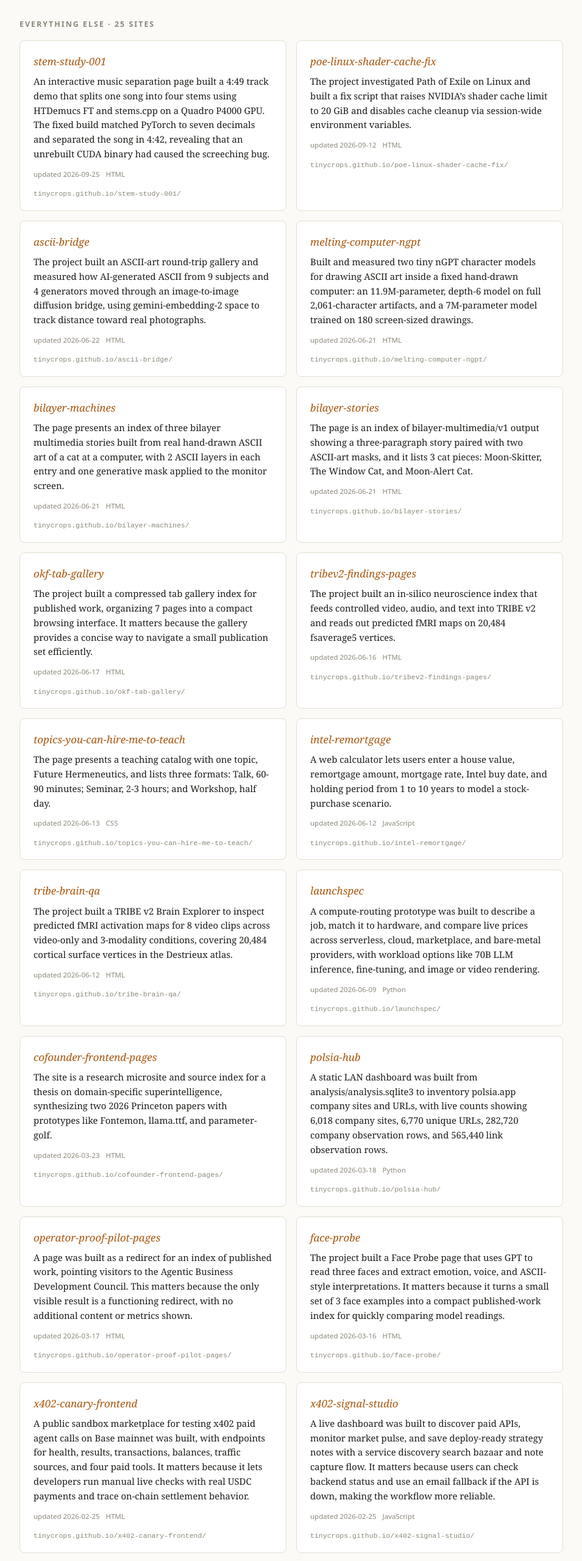
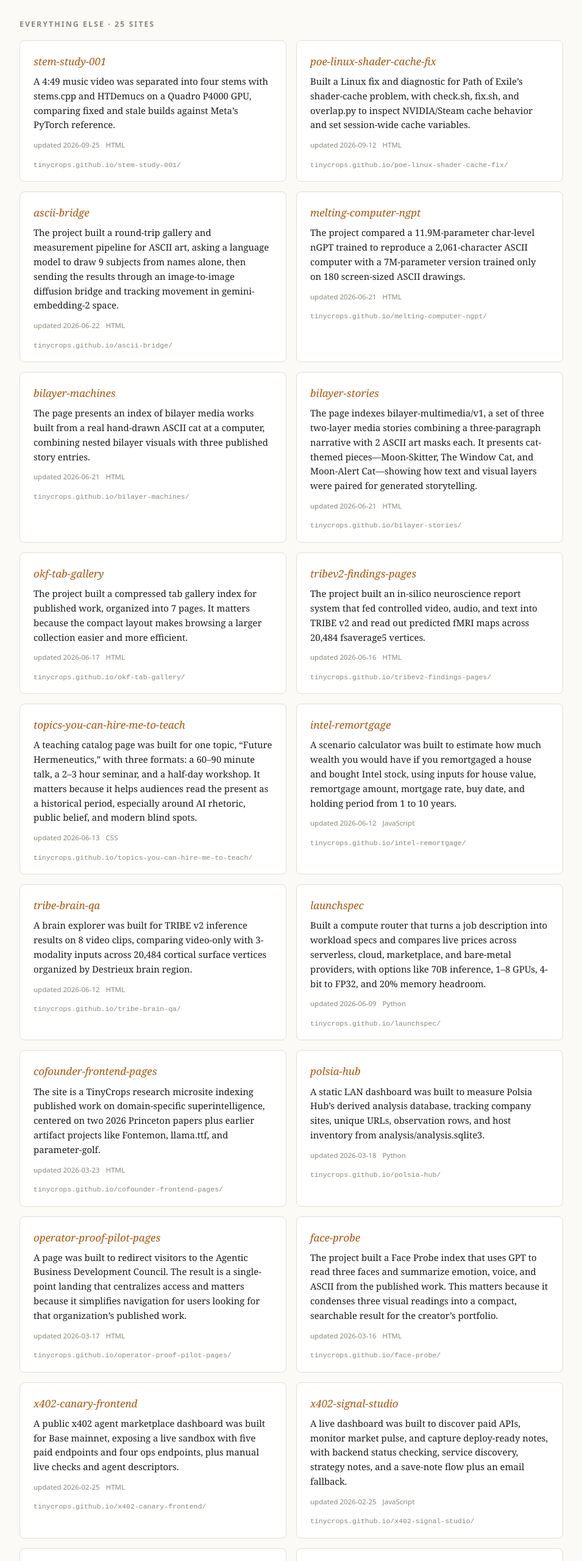
Before and after one commit to tinycrops/tinycrops-index, a plain HTML site: page frontend/index.html in a window 1280 px wide. Shown: the part 2140-4700 px from the top of the page at 61% size, without its empty margins (162-1117 px from the left). Drawn offline with Linux system fonts and the light colour scheme.

Commit message:
chore: regenerate index 2026-11-19

```diff
--- a/frontend/index.html
+++ b/frontend/index.html
@@ -143,155 +143,155 @@
 <div class="grid">
     <article class="card">
       <h3><a href="https://tinycrops.github.io/stem-study-001/" target="_blank" rel="noopener noreferrer">stem-study-001</a></h3>
-      <p>An interactive music separation page built a 4:49 track demo that splits one song into four stems using HTDemucs FT and stems.cpp on a Quadro P4000 GPU. The fixed build matched PyTorch to seven decimals and separated the song in 4:42, revealing that an unrebuilt CUDA binary had caused the screeching bug.</p>
+      <p>A 4:49 music video was separated into four stems with stems.cpp and HTDemucs on a Quadro P4000 GPU, comparing fixed and stale builds against Meta’s PyTorch reference.</p>
       <div class="meta"><span>updated 2026-09-25</span><span>HTML</span></div>
       <a class="src" href="https://tinycrops.github.io/stem-study-001/" target="_blank" rel="noopener noreferrer">tinycrops.github.io/stem-study-001/</a>
     </article>
     <article class="card">
       <h3><a href="https://tinycrops.github.io/poe-linux-shader-cache-fix/" target="_blank" rel="noopener noreferrer">poe-linux-shader-cache-fix</a></h3>
-      <p>The project investigated Path of Exile on Linux and built a fix script that raises NVIDIA’s shader cache limit to 20 GiB and disables cache cleanup via session-wide environment variables.</p>
+      <p>Built a Linux fix and diagnostic for Path of Exile’s shader-cache problem, with check.sh, fix.sh, and overlap.py to inspect NVIDIA/Steam cache behavior and set session-wide cache variables.</p>
       <div class="meta"><span>updated 2026-09-12</span><span>HTML</span></div>
       <a class="src" href="https://tinycrops.github.io/poe-linux-shader-cache-fix/" target="_blank" rel="noopener noreferrer">tinycrops.github.io/poe-linux-shader-cache-fix/</a>
     </article>
     <article class="card">
       <h3><a href="https://tinycrops.github.io/ascii-bridge/" target="_blank" rel="noopener noreferrer">ascii-bridge</a></h3>
-      <p>The project built an ASCII-art round-trip gallery and measured how AI-generated ASCII from 9 subjects and 4 generators moved through an image-to-image diffusion bridge, using gemini-embedding-2 space to track distance toward real photographs.</p>
+      <p>The project built a round-trip gallery and measurement pipeline for ASCII art, asking a language model to draw 9 subjects from names alone, then sending the results through an image-to-image diffusion bridge and tracking movement in gemini-embedding-2 space.</p>
       <div class="meta"><span>updated 2026-06-22</span><span>HTML</span></div>
       <a class="src" href="https://tinycrops.github.io/ascii-bridge/" target="_blank" rel="noopener noreferrer">tinycrops.github.io/ascii-bridge/</a>
     </article>
     <article class="card">
       <h3><a href="https://tinycrops.github.io/melting-computer-ngpt/" target="_blank" rel="noopener noreferrer">melting-computer-ngpt</a></h3>
-      <p>Built and measured two tiny nGPT character models for drawing ASCII art inside a fixed hand-drawn computer: an 11.9M-parameter, depth-6 model on full 2,061-character artifacts, and a 7M-parameter model trained on 180 screen-sized drawings.</p>
+      <p>The project compared a 11.9M-parameter char-level nGPT trained to reproduce a 2,061-character ASCII computer with a 7M-parameter version trained only on 180 screen-sized ASCII drawings.</p>
       <div class="meta"><span>updated 2026-06-21</span><span>HTML</span></div>
       <a class="src" href="https://tinycrops.github.io/melting-computer-ngpt/" target="_blank" rel="noopener noreferrer">tinycrops.github.io/melting-computer-ngpt/</a>
     </article>
     <article class="card">
       <h3><a href="https://tinycrops.github.io/bilayer-machines/" target="_blank" rel="noopener noreferrer">bilayer-machines</a></h3>
-      <p>The page presents an index of three bilayer multimedia stories built from real hand-drawn ASCII art of a cat at a computer, with 2 ASCII layers in each entry and one generative mask applied to the monitor screen.</p>
+      <p>The page presents an index of bilayer media works built from a real hand-drawn ASCII cat at a computer, combining nested bilayer visuals with three published story entries.</p>
       <div class="meta"><span>updated 2026-06-21</span><span>HTML</span></div>
       <a class="src" href="https://tinycrops.github.io/bilayer-machines/" target="_blank" rel="noopener noreferrer">tinycrops.github.io/bilayer-machines/</a>
     </article>
     <article class="card">
       <h3><a href="https://tinycrops.github.io/bilayer-stories/" target="_blank" rel="noopener noreferrer">bilayer-stories</a></h3>
-      <p>The page is an index of bilayer-multimedia/v1 output showing a three-paragraph story paired with two ASCII-art masks, and it lists 3 cat pieces: Moon-Skitter, The Window Cat, and Moon-Alert Cat.</p>
+      <p>The page indexes bilayer-multimedia/v1, a set of three two-layer media stories combining a three-paragraph narrative with 2 ASCII art masks each. It presents cat-themed pieces—Moon-Skitter, The Window Cat, and Moon-Alert Cat—showing how text and visual layers were paired for generated storytelling.</p>
       <div class="meta"><span>updated 2026-06-21</span><span>HTML</span></div>
       <a class="src" href="https://tinycrops.github.io/bilayer-stories/" target="_blank" rel="noopener noreferrer">tinycrops.github.io/bilayer-stories/</a>
     </article>
     <article class="card">
       <h3><a href="https://tinycrops.github.io/okf-tab-gallery/" target="_blank" rel="noopener noreferrer">okf-tab-gallery</a></h3>
-      <p>The project built a compressed tab gallery index for published work, organizing 7 pages into a compact browsing interface. It matters because the gallery provides a concise way to navigate a small publication set efficiently.</p>
+      <p>The project built a compressed tab gallery index for published work, organized into 7 pages. It matters because the compact layout makes browsing a larger collection easier and more efficient.</p>
       <div class="meta"><span>updated 2026-06-17</span><span>HTML</span></div>
       <a class="src" href="https://tinycrops.github.io/okf-tab-gallery/" target="_blank" rel="noopener noreferrer">tinycrops.github.io/okf-tab-gallery/</a>
     </article>
     <article class="card">
       <h3><a href="https://tinycrops.github.io/tribev2-findings-pages/" target="_blank" rel="noopener noreferrer">tribev2-findings-pages</a></h3>
-      <p>The project built an in-silico neuroscience index that feeds controlled video, audio, and text into TRIBE v2 and reads out predicted fMRI maps on 20,484 fsaverage5 vertices.</p>
+      <p>The project built an in-silico neuroscience report system that fed controlled video, audio, and text into TRIBE v2 and read out predicted fMRI maps across 20,484 fsaverage5 vertices.</p>
       <div class="meta"><span>updated 2026-06-16</span><span>HTML</span></div>
       <a class="src" href="https://tinycrops.github.io/tribev2-findings-pages/" target="_blank" rel="noopener noreferrer">tinycrops.github.io/tribev2-findings-pages/</a>
     </article>
     <article class="card">
       <h3><a href="https://tinycrops.github.io/topics-you-can-hire-me-to-teach/" target="_blank" rel="noopener noreferrer">topics-you-can-hire-me-to-teach</a></h3>
-      <p>The page presents a teaching catalog with one topic, Future Hermeneutics, and lists three formats: Talk, 60-90 minutes; Seminar, 2-3 hours; and Workshop, half day.</p>
+      <p>A teaching catalog page was built for one topic, “Future Hermeneutics,” with three formats: a 60–90 minute talk, a 2–3 hour seminar, and a half-day workshop. It matters because it helps audiences read the present as a historical period, especially around AI rhetoric, public belief, and modern blind spots.</p>
       <div class="meta"><span>updated 2026-06-13</span><span>CSS</span></div>
       <a class="src" href="https://tinycrops.github.io/topics-you-can-hire-me-to-teach/" target="_blank" rel="noopener noreferrer">tinycrops.github.io/topics-you-can-hire-me-to-teach/</a>
     </article>
     <article class="card">
       <h3><a href="https://tinycrops.github.io/intel-remortgage/" target="_blank" rel="noopener noreferrer">intel-remortgage</a></h3>
-      <p>A web calculator lets users enter a house value, remortgage amount, mortgage rate, Intel buy date, and holding period from 1 to 10 years to model a stock-purchase scenario.</p>
+      <p>A scenario calculator was built to estimate how much wealth you would have if you remortgaged a house and bought Intel stock, using inputs for house value, remortgage amount, mortgage rate, buy date, and holding period from 1 to 10 years.</p>
       <div class="meta"><span>updated 2026-06-12</span><span>JavaScript</span></div>
       <a class="src" href="https://tinycrops.github.io/intel-remortgage/" target="_blank" rel="noopener noreferrer">tinycrops.github.io/intel-remortgage/</a>
     </article>
     <article class="card">
       <h3><a href="https://tinycrops.github.io/tribe-brain-qa/" target="_blank" rel="noopener noreferrer">tribe-brain-qa</a></h3>
-      <p>The project built a TRIBE v2 Brain Explorer to inspect predicted fMRI activation maps for 8 video clips across video-only and 3-modality conditions, covering 20,484 cortical surface vertices in the Destrieux atlas.</p>
+      <p>A brain explorer was built for TRIBE v2 inference results on 8 video clips, comparing video-only with 3-modality inputs across 20,484 cortical surface vertices organized by Destrieux brain region.</p>
       <div class="meta"><span>updated 2026-06-12</span><span>HTML</span></div>
       <a class="src" href="https://tinycrops.github.io/tribe-brain-qa/" target="_blank" rel="noopener noreferrer">tinycrops.github.io/tribe-brain-qa/</a>
     </article>
     <article class="card">
       <h3><a href="https://tinycrops.github.io/launchspec/" target="_blank" rel="noopener noreferrer">launchspec</a></h3>
-      <p>A compute-routing prototype was built to describe a job, match it to hardware, and compare live prices across serverless, cloud, marketplace, and bare-metal providers, with workload options like 70B LLM inference, fine-tuning, and image or video rendering.</p>
+      <p>Built a compute router that turns a job description into workload specs and compares live prices across serverless, cloud, marketplace, and bare-metal providers, with options like 70B inference, 1–8 GPUs, 4-bit to FP32, and 20% memory headroom.</p>
       <div class="meta"><span>updated 2026-06-09</span><span>Python</span></div>
       <a class="src" href="https://tinycrops.github.io/launchspec/" target="_blank" rel="noopener noreferrer">tinycrops.github.io/launchspec/</a>
     </article>
     <article class="card">
       <h3><a href="https://tinycrops.github.io/cofounder-frontend-pages/" target="_blank" rel="noopener noreferrer">cofounder-frontend-pages</a></h3>
-      <p>The site is a research microsite and source index for a thesis on domain-specific superintelligence, synthesizing two 2026 Princeton papers with prototypes like Fontemon, llama.ttf, and parameter-golf.</p>
+      <p>The site is a TinyCrops research microsite indexing published work on domain-specific superintelligence, centered on two 2026 Princeton papers plus earlier artifact projects like Fontemon, llama.ttf, and parameter-golf.</p>
       <div class="meta"><span>updated 2026-03-23</span><span>HTML</span></div>
       <a class="src" href="https://tinycrops.github.io/cofounder-frontend-pages/" target="_blank" rel="noopener noreferrer">tinycrops.github.io/cofounder-frontend-pages/</a>
     </article>
     <article class="card">
       <h3><a href="https://tinycrops.github.io/polsia-hub/" target="_blank" rel="noopener noreferrer">polsia-hub</a></h3>
-      <p>A static LAN dashboard was built from analysis/analysis.sqlite3 to inventory polsia.app company sites and URLs, with live counts showing 6,018 company sites, 6,770 unique URLs, 282,720 company observation rows, and 565,440 link observation rows.</p>
+      <p>A static LAN dashboard was built to measure Polsia Hub’s derived analysis database, tracking company sites, unique URLs, observation rows, and host inventory from analysis/analysis.sqlite3.</p>
       <div class="meta"><span>updated 2026-03-18</span><span>Python</span></div>
       <a class="src" href="https://tinycrops.github.io/polsia-hub/" target="_blank" rel="noopener noreferrer">tinycrops.github.io/polsia-hub/</a>
     </article>
     <article class="card">
       <h3><a href="https://tinycrops.github.io/operator-proof-pilot-pages/" target="_blank" rel="noopener noreferrer">operator-proof-pilot-pages</a></h3>
-      <p>A page was built as a redirect for an index of published work, pointing visitors to the Agentic Business Development Council. This matters because the only visible result is a functioning redirect, with no additional content or metrics shown.</p>
+      <p>A page was built to redirect visitors to the Agentic Business Development Council. The result is a single-point landing that centralizes access and matters because it simplifies navigation for users looking for that organization’s published work.</p>
       <div class="meta"><span>updated 2026-03-17</span><span>HTML</span></div>
       <a class="src" href="https://tinycrops.github.io/operator-proof-pilot-pages/" target="_blank" rel="noopener noreferrer">tinycrops.github.io/operator-proof-pilot-pages/</a>
     </article>
     <article class="card">
       <h3><a href="https://tinycrops.github.io/face-probe/" target="_blank" rel="noopener noreferrer">face-probe</a></h3>
-      <p>The project built a Face Probe page that uses GPT to read three faces and extract emotion, voice, and ASCII-style interpretations. It matters because it turns a small set of 3 face examples into a compact published-work index for quickly comparing model readings.</p>
+      <p>The project built a Face Probe index that uses GPT to read three faces and summarize emotion, voice, and ASCII from the published work. This matters because it condenses three visual readings into a compact, searchable result for the creator’s portfolio.</p>
       <div class="meta"><span>updated 2026-03-16</span><span>HTML</span></div>
       <a class="src" href="https://tinycrops.github.io/face-probe/" target="_blank" rel="noopener noreferrer">tinycrops.github.io/face-probe/</a>
     </article>
     <article class="card">
       <h3><a href="https://tinycrops.github.io/x402-canary-frontend/" target="_blank" rel="noopener noreferrer">x402-canary-frontend</a></h3>
-      <p>A public sandbox marketplace for testing x402 paid agent calls on Base mainnet was built, with endpoints for health, results, transactions, balances, traffic sources, and four paid tools. It matters because it lets developers run manual live checks with real USDC payments and trace on-chain settlement behavior.</p>
+      <p>A public x402 agent marketplace dashboard was built for Base mainnet, exposing a live sandbox with five paid endpoints and four ops endpoints, plus manual live checks and agent descriptors.</p>
       <div class="meta"><span>updated 2026-02-25</span><span>HTML</span></div>
       <a class="src" href="https://tinycrops.github.io/x402-canary-frontend/" target="_blank" rel="noopener noreferrer">tinycrops.github.io/x402-canary-frontend/</a>
     </article>
     <article class="card">
       <h3><a href="https://tinycrops.github.io/x402-signal-studio/" target="_blank" rel="noopener noreferrer">x402-signal-studio</a></h3>
-      <p>A live dashboard was built to discover paid APIs, monitor market pulse, and save deploy-ready strategy notes with a service discovery search bazaar and note capture flow. It matters because users can check backend status and use an email fallback if the API is down, making the workflow more reliable.</p>
+      <p>A live dashboard was built to discover paid APIs, monitor market pulse, and capture deploy-ready notes, with backend status checking, service discovery, strategy notes, and a save-note flow plus an email fallback.</p>
       <div class="meta"><span>updated 2026-02-25</span><span>JavaScript</span></div>
       <a class="src" href="https://tinycrops.github.io/x402-signal-studio/" target="_blank" rel="noopener noreferrer">tinycrops.github.io/x402-signal-studio/</a>
     </article>
     <article class="card">
       <h3><a href="https://tinycrops.github.io/market-studio/" target="_blank" rel="noopener noreferrer">market-studio</a></h3>
-      <p>A web app was built to submit ingestion jobs for single URLs, pages or profiles, and lists of video URLs, with controls for max videos, max per page, and max total. It also includes a job queue and library view with refresh and uploader filtering, making it easier to batch, monitor, and organize published content.</p>
+      <p>A small web tool was built to submit ingestion jobs from single page, profile, or list URLs, with controls for max videos, max per page, and max total, plus tabs for a job queue and library. It helps organize uploads and review job logs, but the page shows no actual counts or results yet.</p>
       <div class="meta"><span>updated 2026-02-19</span><span>Python</span></div>
       <a class="src" href="https://tinycrops.github.io/market-studio/" target="_blank" rel="noopener noreferrer">tinycrops.github.io/market-studio/</a>
     </article>
     <article class="card">
       <h3><a href="https://tinycrops.github.io/pain-to-page/" target="_blank" rel="noopener noreferrer">pain-to-page</a></h3>
-      <p>Built a beta tool that turns TikTok, X, YouTube Shorts, and Facebook links into a pain-point brief and landing page draft in about 10 minutes.</p>
+      <p>It built a beta tool that turns TikTok, X, YouTube Shorts, and Facebook posts into a pain-point brief and landing page draft in 10 minutes. This matters because it helps solo agencies and small SaaS teams test offers fast with real customer language, and the beta waitlist has 20 spots.</p>
       <div class="meta"><span>updated 2026-02-19</span><span>HTML</span></div>
       <a class="src" href="https://tinycrops.github.io/pain-to-page/" target="_blank" rel="noopener noreferrer">tinycrops.github.io/pain-to-page/</a>
     </article>
     <article class="card">
       <h3><a href="https://tinycrops.github.io/pain-to-page-frontend/" target="_blank" rel="noopener noreferrer">pain-to-page-frontend</a></h3>
-      <p>A beta waitlist page was built for a tool that turns 5 to 20 social links into a pain-point brief and landing page draft in under 10 minutes. It targets solo agencies, consultants, and small SaaS teams, and offers 20 beta spots to validate TikTok-first messaging from real customer language.</p>
+      <p>It’s a beta waitlist landing page for a tool that turns 5 to 20 social posts into a pain-point brief and landing page draft in under 10 minutes.</p>
       <div class="meta"><span>updated 2026-02-18</span><span>HTML</span></div>
       <a class="src" href="https://tinycrops.github.io/pain-to-page-frontend/" target="_blank" rel="noopener noreferrer">tinycrops.github.io/pain-to-page-frontend/</a>
     </article>
     <article class="card">
       <h3><a href="https://tinycrops.github.io/poe-memory-market-onboarding-site/" target="_blank" rel="noopener noreferrer">poe-memory-market-onboarding-site</a></h3>
-      <p>Built a Path of Exile “Memory+Market” onboarding flow that asks for account and realm in step 1, then lets users choose a character from a newest-first list in step 2, with preview and follow-up options.</p>
+      <p>The project built a Path of Exile “Memory+Market” onboarding flow for build intelligence, with two steps: enter an account and realm, then choose a character from a newest-first list. It produces a build card preview and support for follow-up contact, aiming to speed character-first analysis and next actions.</p>
       <div class="meta"><span>updated 2026-02-18</span><span>CSS</span></div>
       <a class="src" href="https://tinycrops.github.io/poe-memory-market-onboarding-site/" target="_blank" rel="noopener noreferrer">tinycrops.github.io/poe-memory-market-onboarding-site/</a>
     </article>
     <article class="card">
       <h3><a href="https://tinycrops.github.io/agibox/" target="_blank" rel="noopener noreferrer">agibox</a></h3>
-      <p>The page compares three high-performance workstation builds using Xeon 8558 or 8468H CPUs, RTX 6000 Ada or RTX A6000 Ada GPUs, and 256 GB ECC RAM, with sample totals from $15,281 to $65,714.</p>
+      <p>The page compares high-end workstation builds using Xeon Platinum 8558 or 8468H CPUs, RTX 6000 Ada or RTX A6000 GPUs, and 256 GB ECC memory, with sample totals from $15,281 to $65,714. The 8558-based system delivers over 90% of flagship performance for about one quarter the cost, making it the best value.</p>
       <div class="meta"><span>updated 2025-06-26</span><span>HTML</span></div>
       <a class="src" href="https://tinycrops.github.io/agibox/" target="_blank" rel="noopener noreferrer">tinycrops.github.io/agibox/</a>
     </article>
     <article class="card">
       <h3><a href="https://tinycrops.github.io/blog/" target="_blank" rel="noopener noreferrer">blog</a></h3>
-      <p>A personal blog index page was built with navigation, search, and documentation-style sections. It organizes Matthew’s writing and project layout using MkDocs, helping visitors browse published work and site content efficiently.</p>
+      <p>An index-style blog site was built with MkDocs, including a homepage, project layout documentation, search, and previous/next navigation. It matters because it organizes published writing and project notes into a browsable site with basic documentation and search help for readers.</p>
       <div class="meta"><span>updated 2024-01-14</span><span>JavaScript</span></div>
       <a class="src" href="https://tinycrops.github.io/blog/" target="_blank" rel="noopener noreferrer">tinycrops.github.io/blog/</a>
     </article>
     <article class="card">
       <h3><a href="https://tinycrops.github.io/MeDott29.github.io/" target="_blank" rel="noopener noreferrer">MeDott29.github.io</a></h3>
-      <p>A GitHub Pages site was built as an index for the published work associated with the MeDott29.github.io repository. It serves as a simple catalog page, but the provided content contains no actual items, counts, or measured results beyond the repository name.</p>
+      <p>The page appears to be a minimal personal GitHub Pages site for an index of published work, but the provided content only shows the repository name once. It contains no visible entries, counts, or descriptions, so there is nothing substantive to evaluate or summarize beyond its existence.</p>
       <div class="meta"><span>updated 2024-01-14</span></div>
       <a class="src" href="https://tinycrops.github.io/MeDott29.github.io/" target="_blank" rel="noopener noreferrer">tinycrops.github.io/MeDott29.github.io/</a>
     </article></div>
-<footer>Auto-summarized 18 November 2026 by gpt-5.4-mini from live page content.
+<footer>Auto-summarized 19 November 2026 by gpt-5.4-mini from live page content.
 Selected work and positioning are hand-written in <code>curated.json</code>;
 everything else is generated. Index refreshes nightly and on publish.</footer>
 </div>
```
